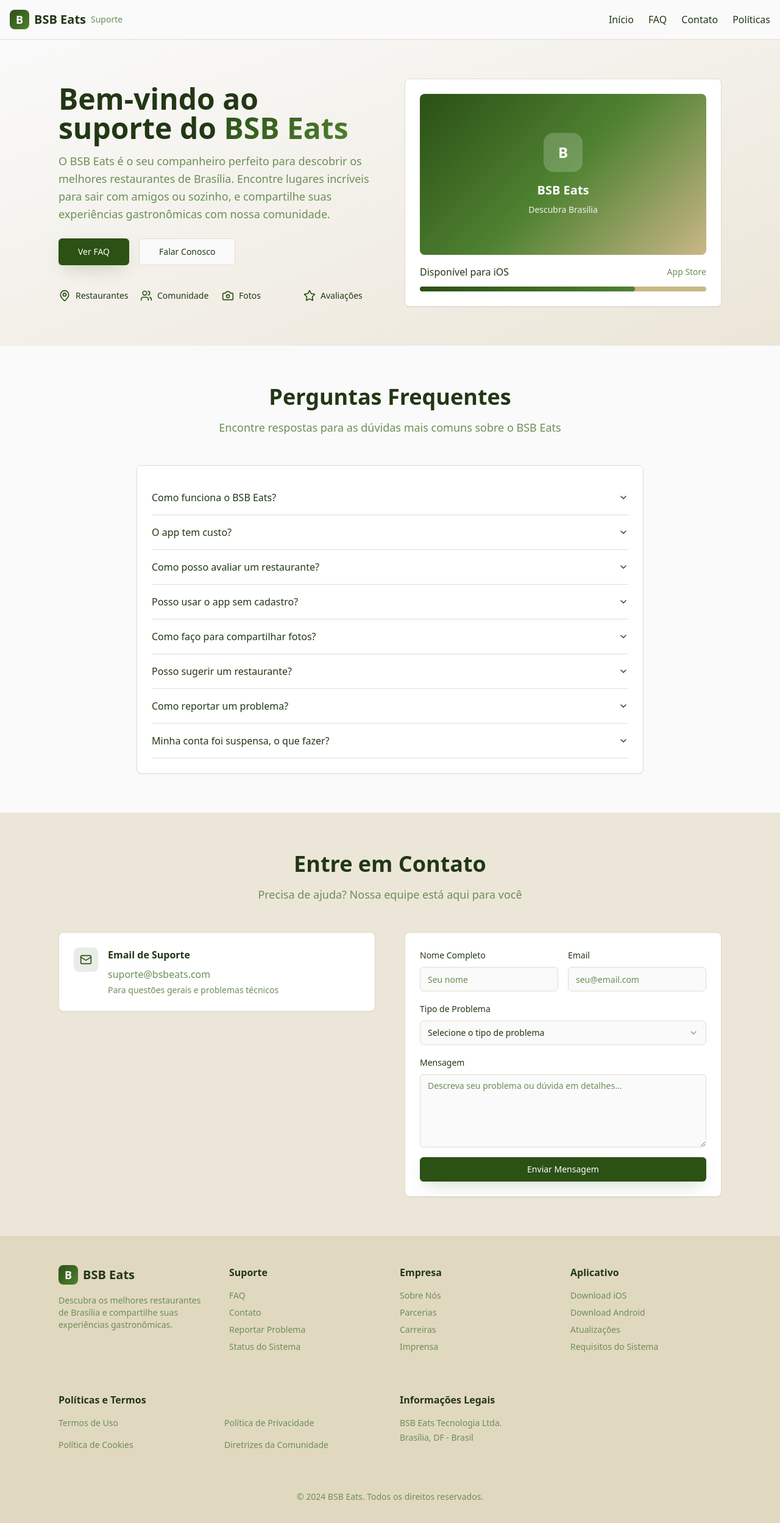
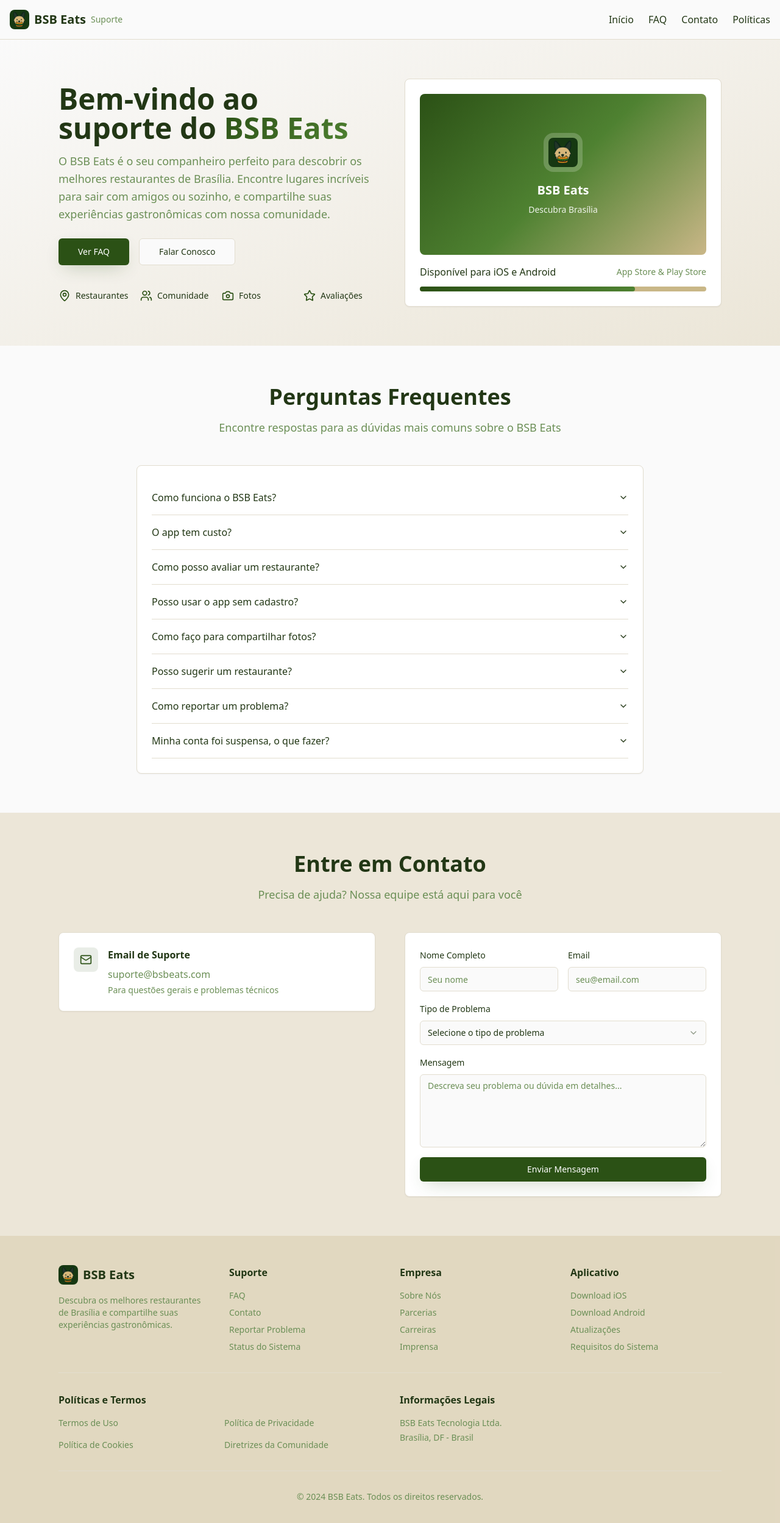
Before and after one commit to matheusdourado836/bsbeats-hub, a React (Vite) app: page / in a window 1280 px wide. Shown: the top 2498 px of the page at 61% size. Built offline with nearby package versions, Linux system fonts and the light colour scheme.

Commit message:
Add app logo and Android availability
Added the app logo to the website. Also updated the text to mention that the app is available on Android.

```diff
--- a/src/components/Footer.tsx
+++ b/src/components/Footer.tsx
@@ -7,9 +7,11 @@ const Footer = () => {
         <div className="grid md:grid-cols-4 gap-8 mb-8">
           <div className="space-y-4">
             <div className="flex items-center space-x-2">
-              <div className="w-8 h-8 bg-gradient-primary rounded-lg flex items-center justify-center">
-                <span className="text-primary-foreground font-bold text-lg">B</span>
-              </div>
+              <img
+                src="/lovable-uploads/605847a9-7bd7-4dc0-939c-f3e319bc11c7.png"
+                alt="BSB Eats Logo"
+                className="w-8 h-8 rounded-lg"
+              />
               <span className="text-xl font-bold">BSB Eats</span>
             </div>
             <p className="text-sm text-muted-foreground">
--- a/src/components/Header.tsx
+++ b/src/components/Header.tsx
@@ -10,9 +10,11 @@ const Header = () => {
       <div className="container mx-auto px-4 py-4">
         <div className="flex items-center justify-between">
           <div className="flex items-center space-x-2">
-            <div className="w-8 h-8 bg-gradient-primary rounded-lg flex items-center justify-center">
-              <span className="text-primary-foreground font-bold text-lg">B</span>
-            </div>
+            <img
+              src="/lovable-uploads/605847a9-7bd7-4dc0-939c-f3e319bc11c7.png"
+              alt="BSB Eats Logo"
+              className="w-8 h-8 rounded-lg"
+            />
             <span className="text-xl font-bold">BSB Eats</span>
             <span className="text-sm text-muted-foreground hidden sm:inline">Suporte</span>
           </div>
--- a/src/components/Hero.tsx
+++ b/src/components/Hero.tsx
@@ -64,7 +64,11 @@ const Hero = () => {
               <div className="aspect-video bg-gradient-hero rounded-lg mb-4 flex items-center justify-center">
                 <div className="text-white text-center space-y-2">
                   <div className="w-16 h-16 mx-auto bg-white/20 rounded-2xl flex items-center justify-center mb-4">
-                    <span className="text-2xl font-bold">B</span>
+                    <img
+                      src="/lovable-uploads/605847a9-7bd7-4dc0-939c-f3e319bc11c7.png"
+                      alt="BSB Eats Logo"
+                      className="w-12 h-12 rounded-lg"
+                    />
                   </div>
                   <h3 className="text-xl font-bold">BSB Eats</h3>
                   <p className="text-sm opacity-90">Descubra Brasília</p>
@@ -72,8 +76,8 @@ const Hero = () => {
               </div>
               <div className="space-y-3">
                 <div className="flex items-center justify-between">
-                  <span className="font-medium">Disponível para iOS</span>
-                  <span className="text-sm text-muted-foreground">App Store</span>
+                  <span className="font-medium">Disponível para iOS e Android</span>
+                  <span className="text-sm text-muted-foreground">App Store & Play Store</span>
                 </div>
                 <div className="w-full bg-secondary rounded-full h-2">
                   <div className="bg-gradient-primary h-2 rounded-full w-3/4"></div>
```
Also changed, not shown: public/lovable-uploads/605847a9-7bd7-4dc0-939c-f3e319bc11c7.png (added).
